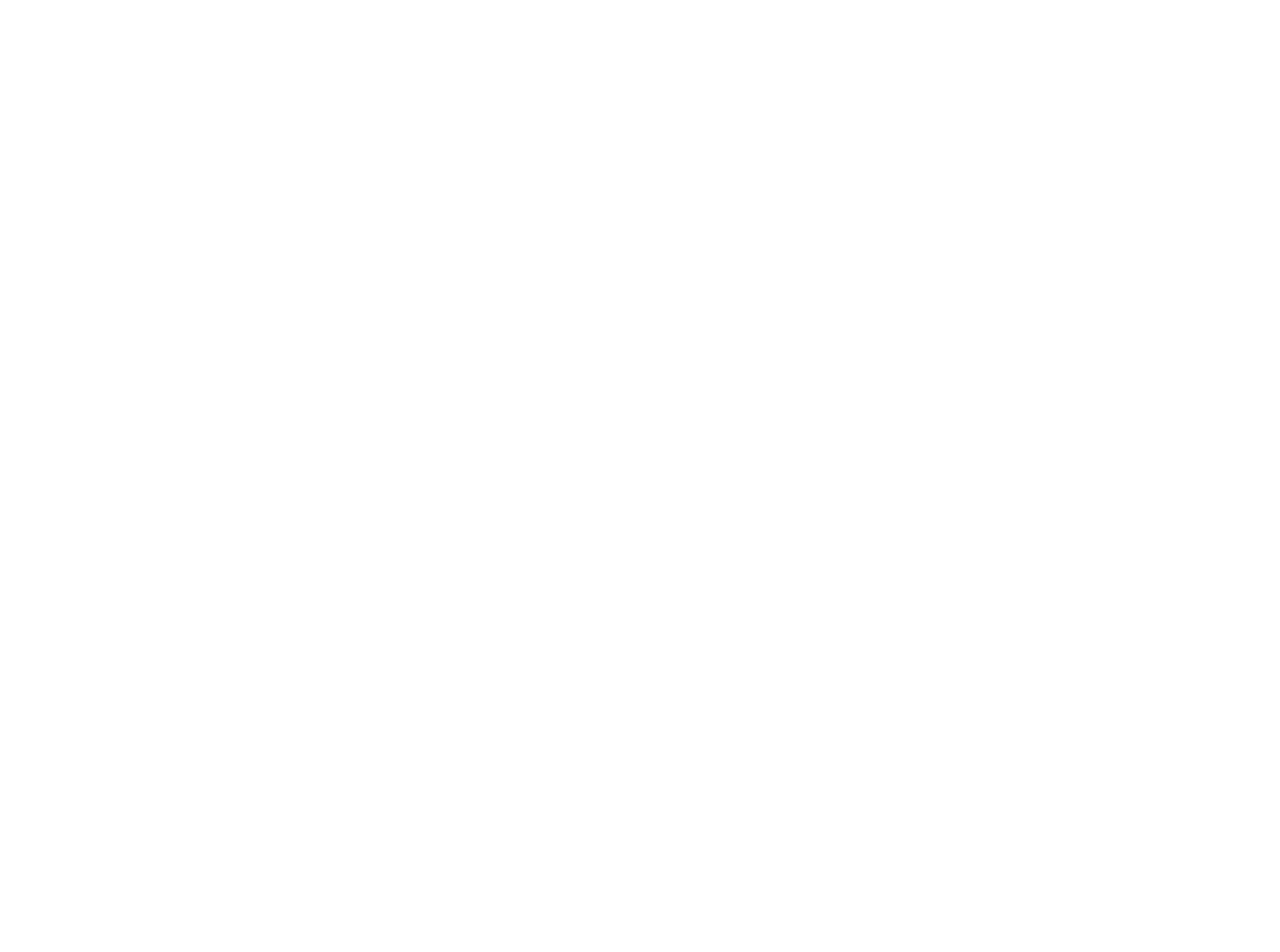
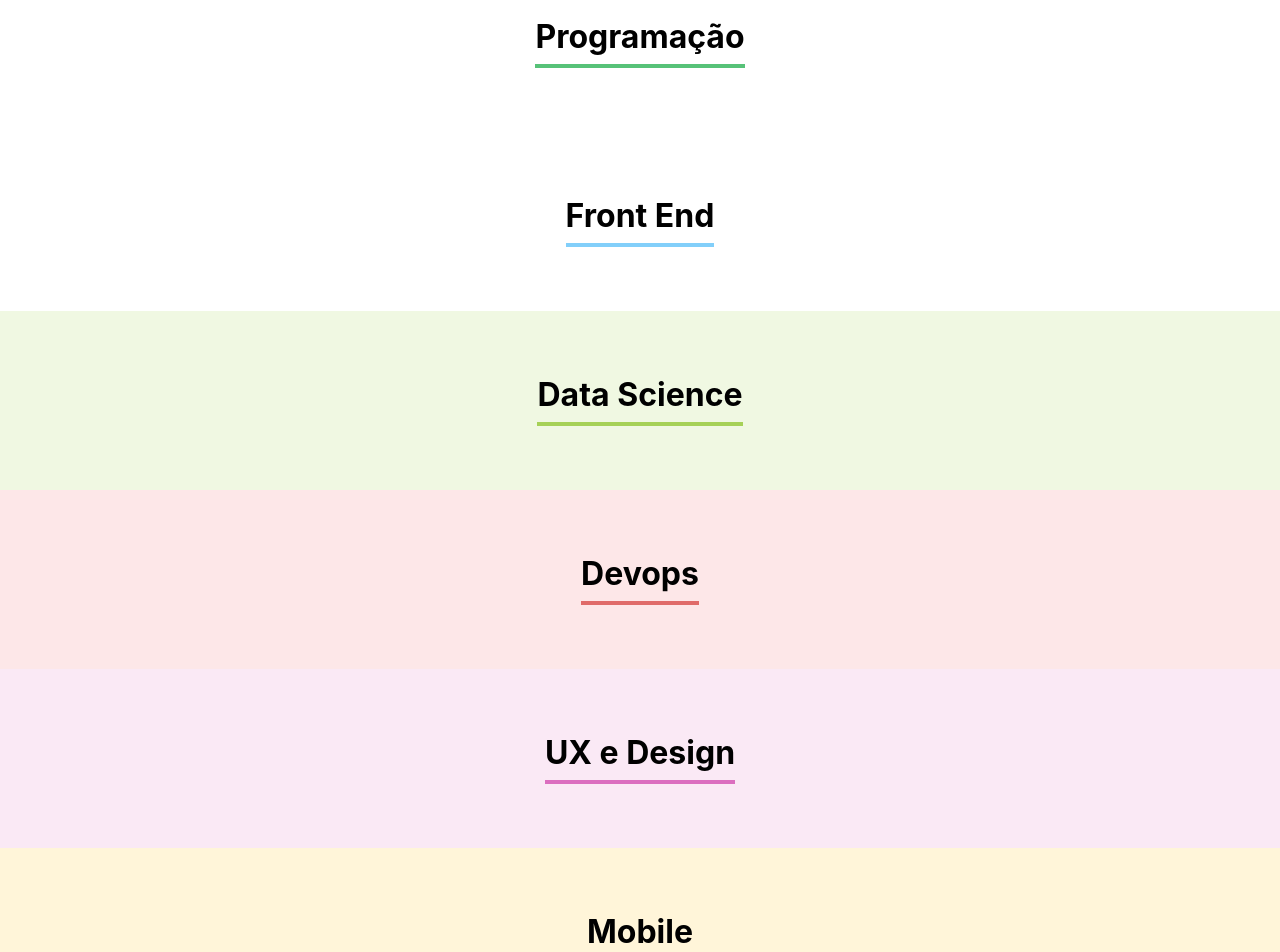
Before and after one commit to MatheusMinski/react-alura, a React (Create React App) app: page / in a window 1280 px wide. Shown: the part 1180-2132 px from the top of the page. Before the commit the page ends 1133 px from the top, so only its background shows below. Built offline with nearby package versions, Linux system fonts and the light colour scheme.

Commit message:
feat(team): creating team layout

```diff
--- a/src/App.js
+++ b/src/App.js
@@ -1,8 +1,47 @@
 import Banner from './components/Banner';
 import Form from './components/Form';
 import { useState } from 'react'
+import Team from './components/Team';
 
 function App() {
+
+  const teams = [
+    {
+      name: 'Programação',
+      primaryColor: '#57C278',
+      secondaryColor: 'D9F7E9'
+    },
+    {
+      name: 'Front End',
+      primaryColor: '#82CFFA',
+      secondaryColor: 'E8F8FF'
+    },
+    {
+      name: 'Data Science',
+      primaryColor: '#A6D157',
+      secondaryColor: '#F0F8E2'
+    },
+    {
+      name: 'Devops',
+      primaryColor: '#E06B69',
+      secondaryColor: '#FDE7E8'
+    },
+    {
+      name: 'UX e Design',
+      primaryColor: '#DB6EBF',
+      secondaryColor: '#FAE9F5'
+    },
+    {
+      name: 'Mobile',
+      primaryColor: '#FFBA05',
+      secondaryColor: '#FFF5D9'
+    },
+    {
+      name: 'Inovação e Gestão',
+      primaryColor: '#FF8A29',
+      secondaryColor: '#FFEEDF'
+    }
+  ]
 
   const [collaborators, setCollaborators] = useState([])
 
@@ -16,6 +55,14 @@
       <Banner />
 
       <Form onCollaboratorCreate={collaborator => newCollaborator(collaborator)}></Form>
+
+      {teams.map(team => <Team
+      key={team.name}
+      name={team.name}
+      primaryColor={team.primaryColor}
+      secondaryColor={team.secondaryColor}
+      ></Team>)}
+
     </div>
   );
 }
--- /dev/null
+++ b/src/components/Team/Team.css
@@ -0,0 +1,11 @@
+.team{
+    text-align: center;
+    padding: 32px;
+}
+
+.team h3 {
+    font-size: 32px;
+    border-bottom: 4px solid #57C271;
+    display: inline-block;
+    padding-bottom: 8px;
+}
--- /dev/null
+++ b/src/components/Team/index.js
@@ -0,0 +1,11 @@
+import './Team.css'
+
+const Team = (props) => {
+    return (
+        <section className='team' style={{backgroundColor: props.secondaryColor}}>
+            <h3 style={{borderColor: props.primaryColor}}>{props.name}</h3>
+        </section>
+    )
+}
+
+export default Team
```
